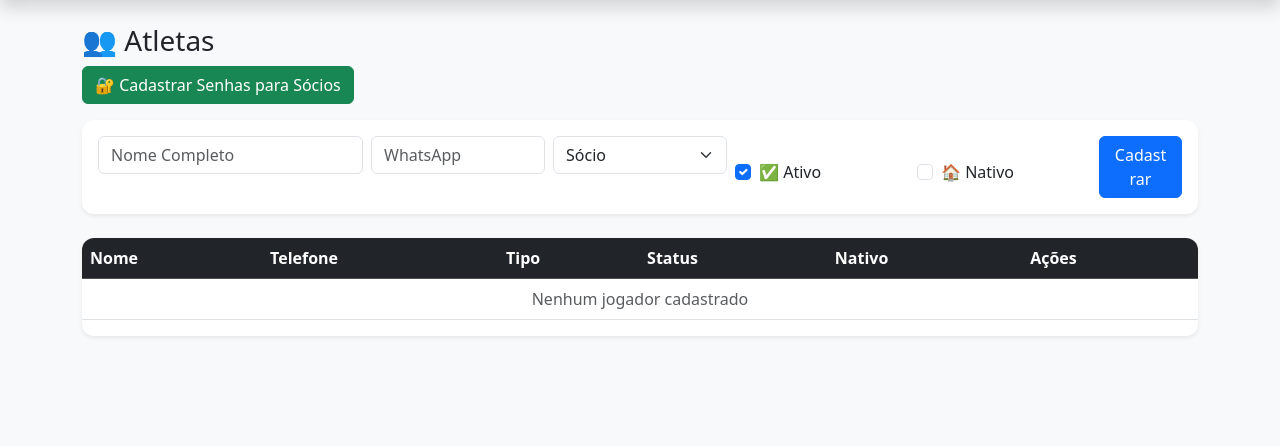
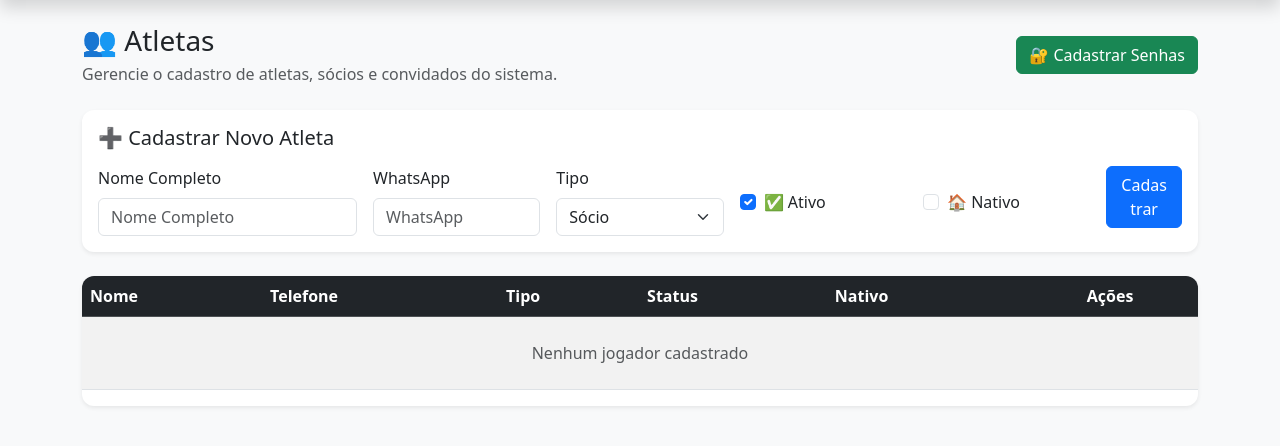
Before and after one commit to Evaldo-hub/associacaoufpa, a Flask app: page /jogadores in a window 1280 px wide. Shown: the part 84-530 px from the top of the page. Run offline with Flask 3, Linux system fonts and the light colour scheme; a user stored in the database is signed in.

Commit message:
Add files via upload

```diff
--- a/templates/jogadores.html
+++ b/templates/jogadores.html
@@ -1,30 +1,40 @@
 {% extends "base.html" %}
 
 {% block content %}
-<h3>👥 Atletas</h3>
+<!-- Cabeçalho Responsivo -->
+<div class='d-flex flex-column flex-md-row justify-content-between align-items-md-center mb-4'>
+  <div class='mb-3 mb-md-0'>
+    <h3 class='mb-1'>👥 Atletas</h3>
+    <p class="text-muted mb-0">Gerencie o cadastro de atletas, sócios e convidados do sistema.</p>
+  </div>
   {% if current_user.is_admin() %}
-<div class="mb-3">
-  <a href="/cadastrar-senha-socio" class="btn btn-success">
-    🔐 Cadastrar Senhas para Sócios
+  <div class='d-flex flex-column flex-sm-row gap-2'>
+    <a href="/cadastrar-senha-socio" class="btn btn-success flex-fill flex-sm-grow-0">
+      🔐 Cadastrar Senhas
     </a>
   </div>
   {% endif %}
+</div>
 {% if current_user.is_admin() %}
 <div class='card p-3 mb-4 shadow-sm' id="formCadastro">
-  <form method='post' class='row g-2'>
-    <div class='col-md-3'>
+  <h5 class="mb-3">➕ Cadastrar Novo Atleta</h5>
+  <form method='post' class='row g-3'>
+    <div class='col-12 col-md-3'>
+      <label class="form-label">Nome Completo</label>
       <input name='nome' placeholder='Nome Completo' class='form-control' required>
     </div>
-    <div class='col-md-2'>
+    <div class='col-12 col-md-2'>
+      <label class="form-label">WhatsApp</label>
       <input name='telefone' placeholder='WhatsApp' class='form-control'>
     </div>
-    <div class='col-md-2'>
+    <div class='col-12 col-md-2'>
+      <label class="form-label">Tipo</label>
       <select name='tipo' class='form-select' required>
         <option value='SOCIO'>Sócio</option>
         <option value='CONVIDADO'>Convidado</option>
       </select>
     </div>
-    <div class='col-md-2'>
+    <div class='col-12 col-md-2'>
       <div class='form-check mt-4'>
         <input class='form-check-input' type='checkbox' name='ativo' id='ativo' checked>
         <label class='form-check-label' for='ativo'>
@@ -32,7 +42,7 @@
         </label>
       </div>
     </div>
-    <div class='col-md-2'>
+    <div class='col-12 col-md-2'>
       <div class='form-check mt-4'>
         <input class='form-check-input' type='checkbox' name='nativo' id='nativo'>
         <label class='form-check-label' for='nativo'>
@@ -40,7 +50,8 @@
         </label>
       </div>
     </div>
-    <div class='col-md-1'>
+    <div class='col-12 col-md-1'>
+      <label class="form-label d-md-none">&nbsp;</label>
       <button class='btn btn-primary w-100' id="btnCadastrar">Cadastrar</button>
     </div>
   </form>
@@ -50,21 +61,24 @@
 <!-- Formulário de Edição (inicialmente oculto) -->
 <div class='card p-3 mb-4 shadow-sm' id="formEdicao" style="display: none;">
   <h5 class="mb-3">✏️ Editar Atleta</h5>
-  <form method='post' id='formEditar' class='row g-2'>
+  <form method='post' id='formEditar' class='row g-3'>
     <input type='hidden' name='editar_id' id='editar_id'>
-    <div class='col-md-3'>
+    <div class='col-12 col-md-3'>
+      <label class="form-label">Nome Completo</label>
       <input name='editar_nome' id='editar_nome' placeholder='Nome Completo' class='form-control' required>
     </div>
-    <div class='col-md-2'>
+    <div class='col-12 col-md-2'>
+      <label class="form-label">WhatsApp</label>
       <input name='editar_telefone' id='editar_telefone' placeholder='WhatsApp' class='form-control'>
     </div>
-    <div class='col-md-2'>
+    <div class='col-12 col-md-2'>
+      <label class="form-label">Tipo</label>
       <select name='editar_tipo' id='editar_tipo' class='form-select' required>
         <option value='SOCIO'>Sócio</option>
         <option value='CONVIDADO'>Convidado</option>
       </select>
     </div>
-    <div class='col-md-2'>
+    <div class='col-12 col-md-2'>
       <div class='form-check mt-4'>
         <input class='form-check-input' type='checkbox' name='editar_ativo' id='editar_ativo'>
         <label class='form-check-label' for='editar_ativo'>
@@ -72,7 +86,7 @@
         </label>
       </div>
     </div>
-    <div class='col-md-2'>
+    <div class='col-12 col-md-2'>
       <div class='form-check mt-4'>
         <input class='form-check-input' type='checkbox' name='editar_nativo' id='editar_nativo'>
         <label class='form-check-label' for='editar_nativo'>
@@ -80,32 +94,39 @@
         </label>
       </div>
     </div>
-    <div class='col-md-1'>
+    <div class='col-12 col-md-1'>
+      <label class="form-label d-md-none">&nbsp;</label>
       <button type='submit' class='btn btn-success w-100'>Salvar</button>
     </div>
-    <div class='col-md-1'>
+    <div class='col-12 col-md-1'>
+      <label class="form-label d-md-none">&nbsp;</label>
       <button type='button' class='btn btn-secondary w-100' onclick='cancelarEdicao()'>Cancelar</button>
     </div>
   </form>
 </div>
 
 <div class='table-responsive bg-white shadow-sm'>
-  <table class='table table-hover'>
+  <table class='table table-hover table-striped'>
     <thead class='table-dark'>
       <tr>
-        <th>Nome</th>
-        <th>Telefone</th>
+        <th class='d-none d-md-table-cell'>Nome</th>
+        <th class='d-md-none'>Atleta</th>
+        <th class='d-none d-lg-table-cell'>Telefone</th>
         <th>Tipo</th>
-        <th>Status</th>
-        <th>Nativo</th>
-        <th>Ações</th>
+        <th class='d-none d-md-table-cell'>Status</th>
+        <th class='d-none d-lg-table-cell'>Nativo</th>
+        <th class='text-center'>Ações</th>
       </tr>
     </thead>
     <tbody>
       {% for jogador in jogadores %}
       <tr>
-        <td>{{ jogador.nome }}</td>
-        <td>{{ jogador.telefone or '-' }}</td>
+        <td class='d-none d-md-table-cell'>{{ jogador.nome }}</td>
+        <td class='d-md-none'>
+          <div class='fw-bold'>{{ jogador.nome }}</div>
+          <div class='small text-muted'>{{ jogador.telefone or '-' }}</div>
+        </td>
+        <td class='d-none d-lg-table-cell'>{{ jogador.telefone or '-' }}</td>
         <td>
           {% if jogador.tipo == 'SOCIO' %}
             <span class="badge bg-primary">Sócio</span>
@@ -113,44 +134,66 @@
             <span class="badge bg-secondary">Convidado</span>
           {% endif %}
         </td>
-        <td>
+        <td class='d-none d-md-table-cell'>
           {% if jogador.ativo %}
             <span class="badge bg-success">✅ Ativo</span>
           {% else %}
             <span class="badge bg-danger">❌ Inativo</span>
           {% endif %}
         </td>
-        <td>
+        <td class='d-none d-lg-table-cell'>
           {% if jogador.nativo %}
             <span class="badge bg-info">🏠 Nativo</span>
           {% else %}
-            <span class="badge bg-light text-dark">Não nativo</span>
+            <span class="badge bg-light text-dark">Não</span>
           {% endif %}
         </td>
-        <td>
+        <td class='text-center'>
+          <div class='d-flex flex-column flex-sm-row gap-1 justify-content-center'>
             {% if current_user.is_admin() %}
-          <button class="btn btn-sm btn-info" onclick="editarJogador({{ jogador.id }})" title="Editar">
-            ✏️ Editar
+            <button class="btn btn-sm btn-info flex-fill flex-sm-grow-0" onclick="editarJogador({{ jogador.id }})" title="Editar">
+              ✏️
             </button>
             {% endif %}
             {% if current_user.is_admin() %}
             <form method="post" action="{{ url_for('toggle_ativo', jogador_id=jogador.id) }}" style="display: inline;">
               {% if jogador.ativo %}
-              <button type="submit" class="btn btn-sm btn-warning" title="Desativar">
-                ❌ Desativar
+                <button type="submit" class="btn btn-sm btn-warning flex-fill flex-sm-grow-0" title="Desativar">
+                  ❌
                 </button>
               {% else %}
-              <button type="submit" class="btn btn-sm btn-success" title="Ativar">
-                ✅ Ativar
+                <button type="submit" class="btn btn-sm btn-success flex-fill flex-sm-grow-0" title="Ativar">
+                  ✅
                 </button>
               {% endif %}
             </form>
             {% endif %}
+          </div>
+        </td>
+      </tr>
+      <!-- Versão mobile com detalhes -->
+      <tr class='d-md-none'>
+        <td colspan='2' class='p-2 bg-light'>
+          <div class='small text-muted'>
+            <strong>Status:</strong>
+            {% if jogador.ativo %}
+              <span class="badge bg-success">✅ Ativo</span>
+            {% else %}
+              <span class="badge bg-danger">❌ Inativo</span>
+            {% endif %}
+            <br>
+            <strong>Nativo:</strong>
+            {% if jogador.nativo %}
+              <span class="badge bg-info">🏠 Nativo</span>
+            {% else %}
+              <span class="badge bg-light text-dark">Não</span>
+            {% endif %}
+          </div>
         </td>
       </tr>
       {% else %}
       <tr>
-        <td colspan="6" class="text-center text-muted">Nenhum jogador cadastrado</td>
+        <td colspan="7" class="text-center text-muted py-4">Nenhum jogador cadastrado</td>
       </tr>
       {% endfor %}
     </tbody>
```
Lines whose indentation alone changed are shown as unchanged.
